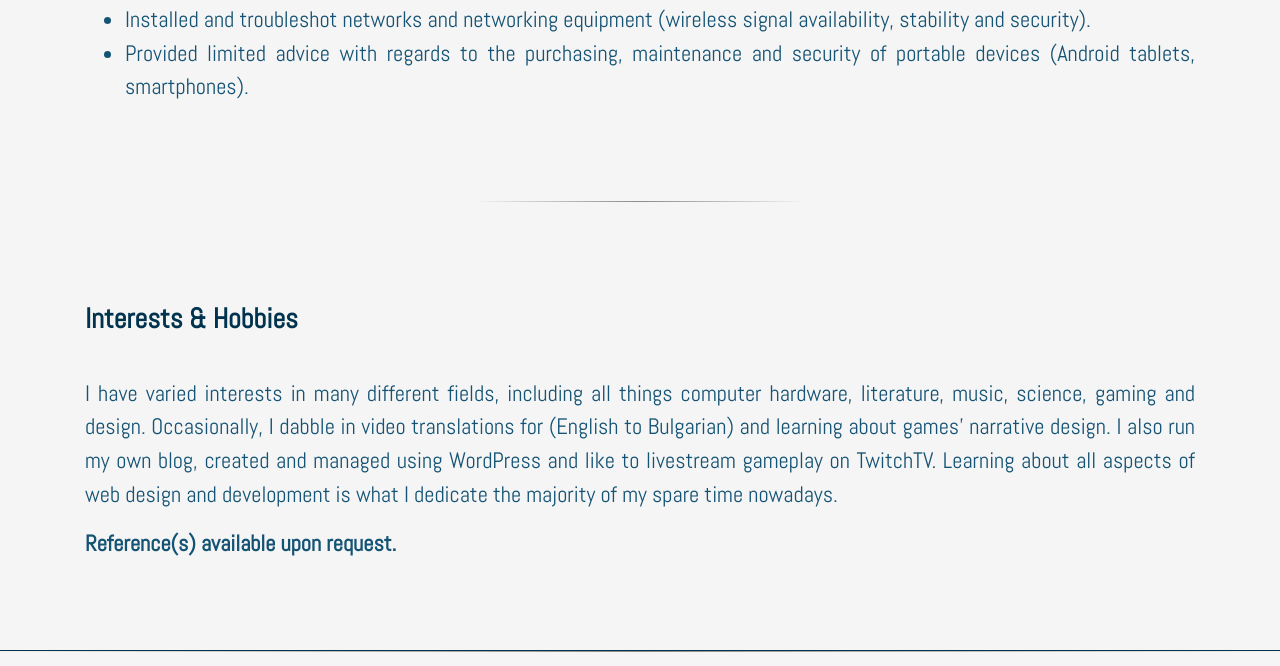
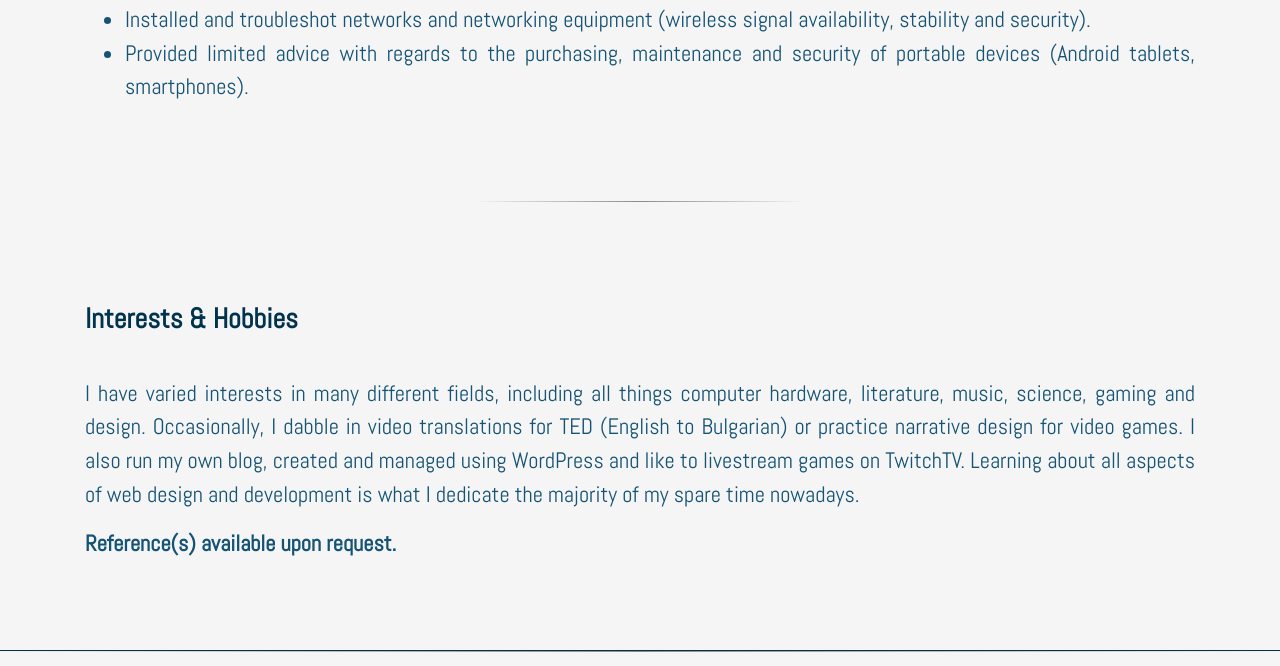
Before and after one commit to MrBr1ghtsid3/cv2022, a plain HTML site: page index.html in a window 1280 px wide. Shown: the part 2518-3184 px from the top of the page. Drawn offline with nearby package versions, Linux system fonts and the light colour scheme.

Commit message:
Update interests
Small changes

```diff
--- a/index.html
+++ b/index.html
@@ -164,9 +164,8 @@
       <h3><strong>Interests & Hobbies</strong></h3>
       <br>
       <div class="freestyle">
-        <p>I have varied interests in many different fields, including all things computer hardware, literature, music, science, gaming and design. Occasionally, I dabble in video translations for (English to Bulgarian) and learning about games’
-          narrative design. I also run
-          my own blog, created and managed using WordPress and like to livestream gameplay on TwitchTV. Learning about all aspects of web design and development is what I dedicate the majority of my spare time nowadays.</p>
+        <p>I have varied interests in many different fields, including all things computer hardware, literature, music, science, gaming and design. Occasionally, I dabble in video translations for TED (English to Bulgarian) or practice narrative design for video games. I also run
+          my own blog, created and managed using WordPress and like to livestream games on TwitchTV. Learning about all aspects of web design and development is what I dedicate the majority of my spare time nowadays.</p>
         <strong>Reference(s) available upon request.</strong>
       </div>
     </div>
```
